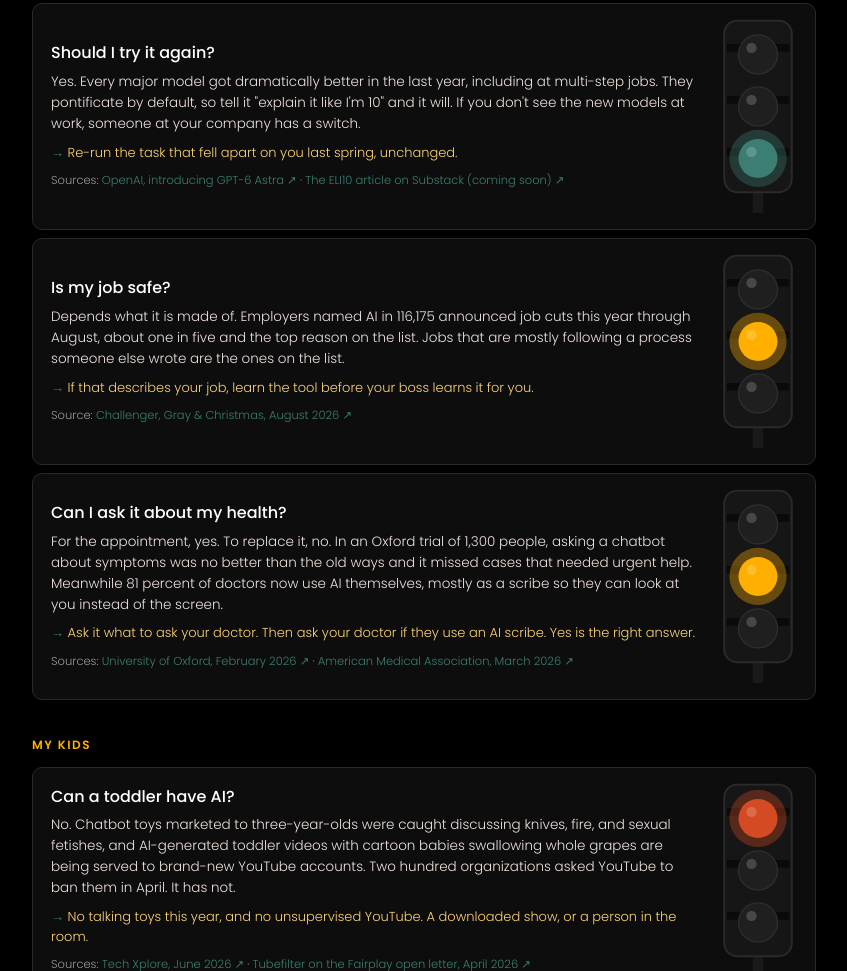
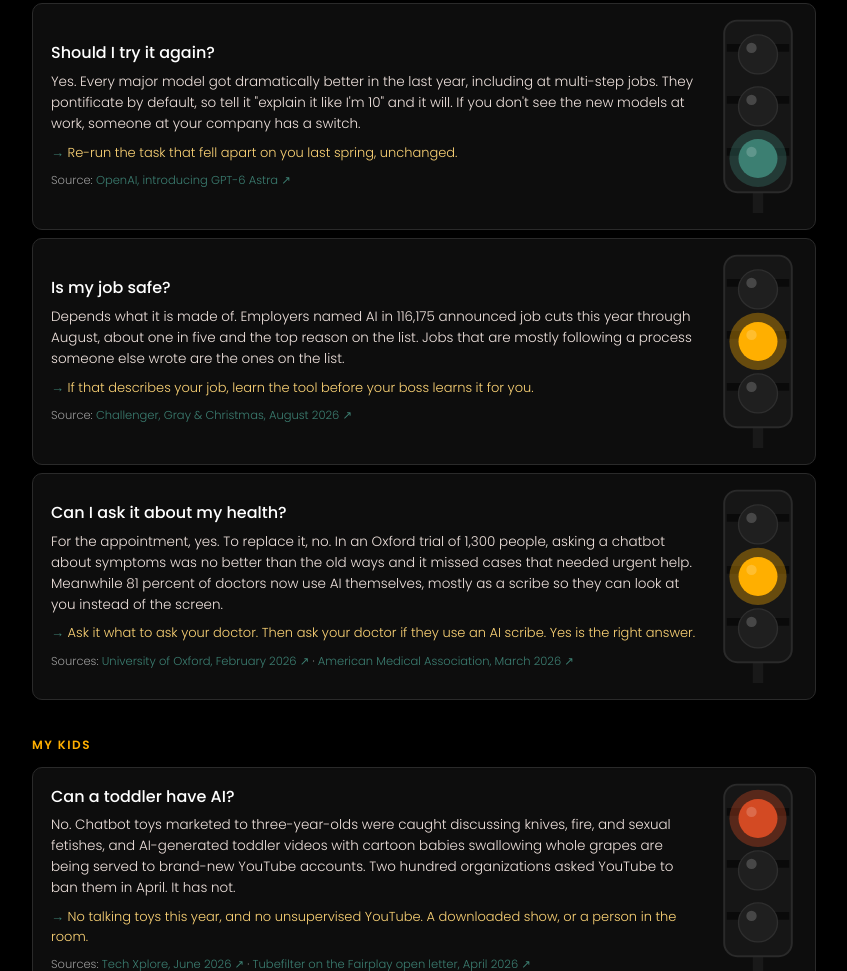
Before and after one commit to AIGenX-Podcast/aiforgenx-site, a plain HTML site: page stoplight/index.html in a window 1280 px wide. Shown: the part 1339-2310 px from the top of the page, without its empty margins (216-1063 px from the left). Drawn offline with nearby package versions, Linux system fonts and the light colour scheme.

Commit message:
Stoplight: remove the placeholder ELI10 link from the 'Should I try it again?' card
The link pointed to # until the Substack article is live. A comment
marks where to add it back.

Co-Authored-By: Claude Opus 5.5 <noreply@anthropic.com>

```diff
--- a/stoplight/index.html
+++ b/stoplight/index.html
@@ -239,7 +239,7 @@ h1 {
         <div class="card-title">Should I try it again?</div>
         <p class="why">Yes. Every major model got dramatically better in the last year, including at multi-step jobs. They pontificate by default, so tell it "explain it like I'm 10" and it will. If you don't see the new models at work, someone at your company has a switch.</p>
         <div class="verdict">Re-run the task that fell apart on you last spring, unchanged.</div>
-        <div class="source">Sources: <a href="https://openai.com/index/gpt-6-astra/" target="_blank" rel="noopener">OpenAI, introducing GPT-6 Astra ↗</a> · <!-- TODO: replace href="#" with the Substack ELI10 article URL once it is live --><a href="#">The ELI10 article on Substack (coming soon) ↗</a></div>
+        <div class="source">Source: <a href="https://openai.com/index/gpt-6-astra/" target="_blank" rel="noopener">OpenAI, introducing GPT-6 Astra ↗</a><!-- TODO: add the Substack ELI10 article as a second source here once it is live --></div>
       </div>
       <svg class="signal" viewBox="0 0 60 150" xmlns="http://www.w3.org/2000/svg" role="img" aria-label="Stoplight, green light on"><rect x="26" y="130" width="8" height="20" fill="#191919"/><rect x="4" y="2" width="52" height="132" rx="10" fill="#161616" stroke="#2a2a2a" stroke-width="1.5"/><path d="M6 20 h48 v6 H6 z" fill="#0a0a0a"/><path d="M6 60 h48 v6 H6 z" fill="#0a0a0a"/><path d="M6 100 h48 v6 H6 z" fill="#0a0a0a"/><circle class="glow r" cx="30" cy="28" r="22"/><circle class="lamp r" cx="30" cy="28" r="15"/><circle class="glow y" cx="30" cy="68" r="22"/><circle class="lamp y" cx="30" cy="68" r="15"/><circle class="glow g" cx="30" cy="108" r="22"/><circle class="lamp g" cx="30" cy="108" r="15"/><circle class="shine" cx="25" cy="23" r="4"/><circle class="shine" cx="25" cy="63" r="4"/><circle class="shine" cx="25" cy="103" r="4"/></svg>
     </article>
```
